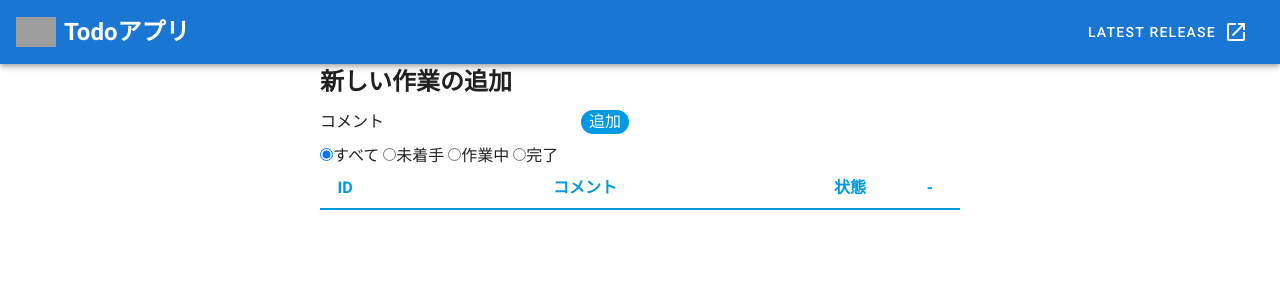
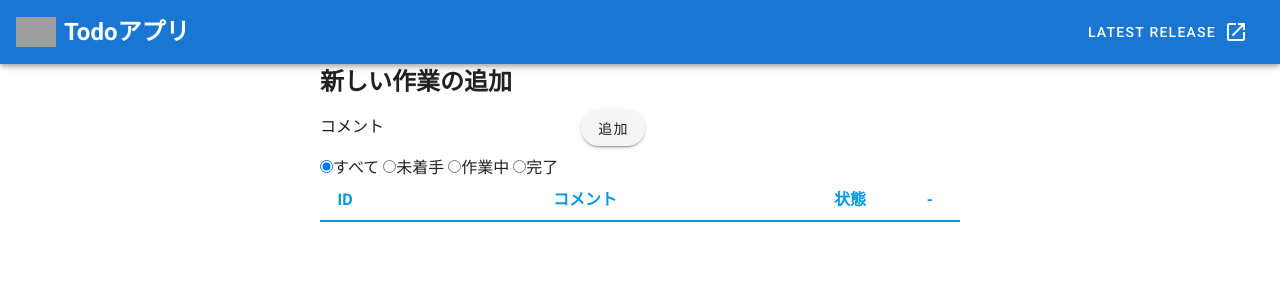
Before and after one commit to mima-k/todo-vue-app, a Vue app: page / in a window 1280 px wide. Shown: the top 300 px of the page. Built offline with nearby package versions, Linux system fonts and the light colour scheme; grey boxes are pictures that could not be loaded.

Commit message:
追加ボタンの変更

```diff
--- a/src/components/ToDo.vue
+++ b/src/components/ToDo.vue
@@ -2,11 +2,13 @@
   <div id="todo">
     <!-- 新規登録フォーム -->
     <h2>新しい作業の追加</h2>
-    <form class="add-form" v-on:submit.prevent="doAdd">
+    <form class="add-form" @submit.prevent="doAdd">
       <!-- コメント入力フォーム -->
       コメント <input type="text" ref="comment" />
       <!-- 追加ボタンのモック -->
-      <button type="submit" class="add-btn">追加</button>
+      <v-btn class="add-btn" @click="doAdd">
+        追加
+      </v-btn>
     </form>
     <!-- 絞り込みラジオボタン -->
     <!-- <v-radio-group v-model="radios" :mandatory="false"> -->
@@ -15,6 +17,7 @@
         label.label
       }}
     </label>
+
     <!-- </v-radio-group> -->
     <!-- ToDo テーブル -->
     <table>
@@ -147,6 +150,9 @@ export default {
       var index = this.todos.indexOf(item);
       this.todos.splice(index, 1);
     },
+    submit() {
+      this.$v.$touch();
+    },
   },
 };
 </script>
```
